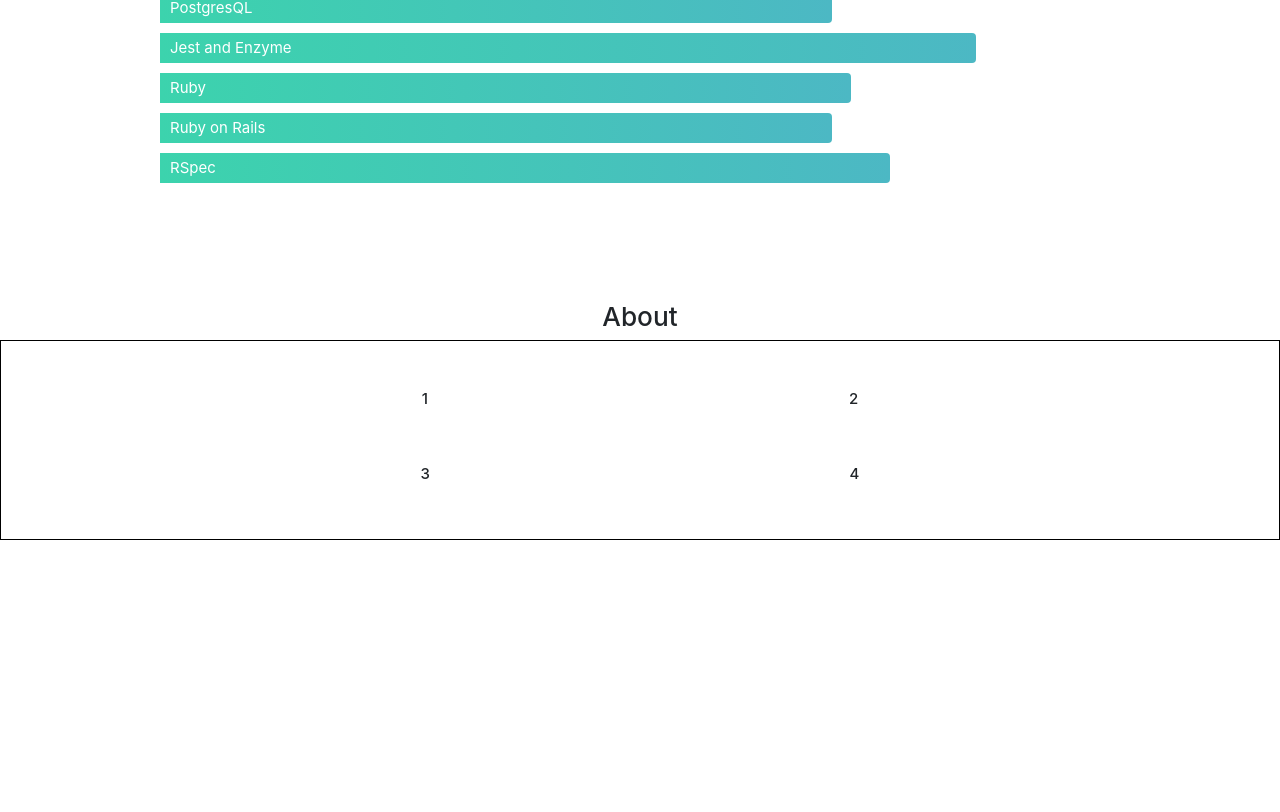
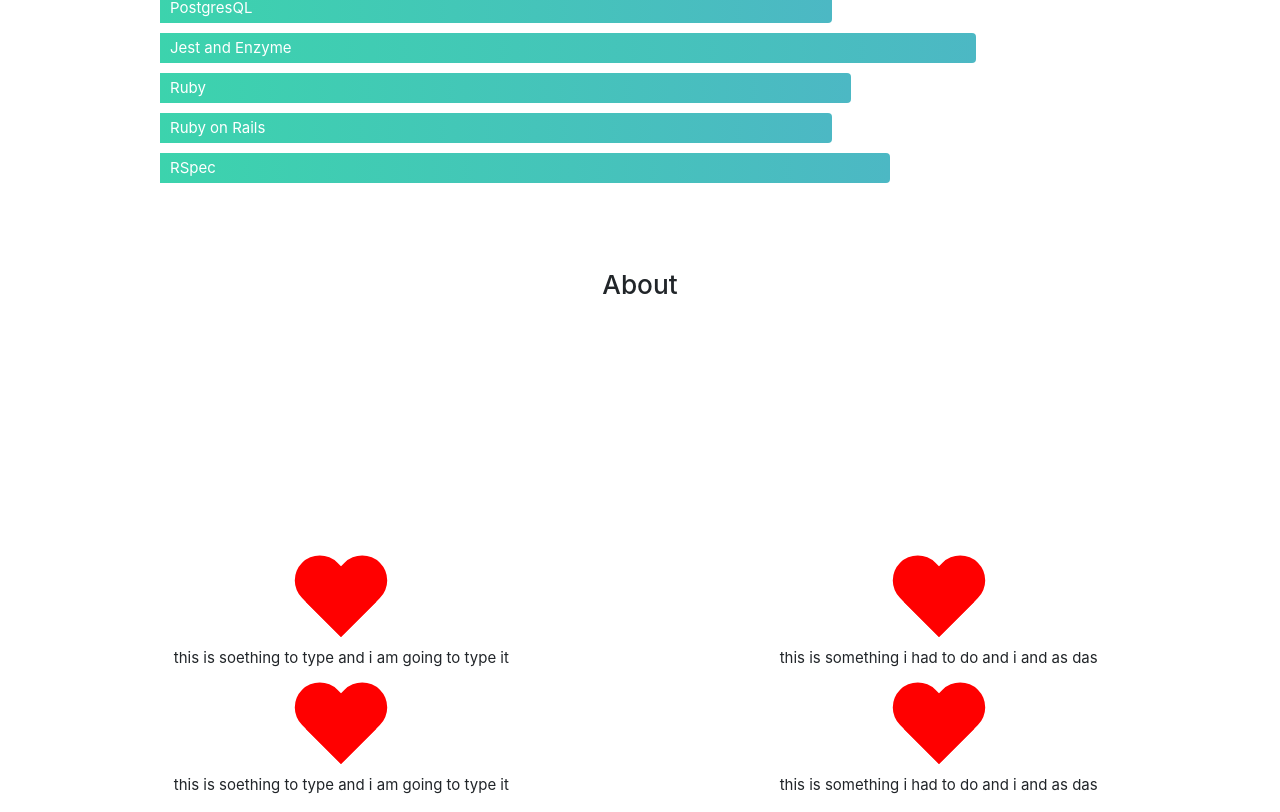
Before and after one commit to Nimzyow/profile-page, a React (Create React App) app in the folder nima-profile/: page / in a window 1280 px wide. Shown: the part 1179-1991 px from the top of the page. Before the commit the page ends 1719 px from the top, so only its background shows below. Built offline with nearby package versions, Linux system fonts and the light colour scheme.

Commit message:
about section with 4 icons added

```diff
--- a/nima-profile/src/App.js
+++ b/nima-profile/src/App.js
@@ -51,7 +51,7 @@
       <div
         style={{
           position: "absolute",
-          top: "185%",
+          top: "181%",
           width: "100%",
         }}
       >
--- /dev/null
+++ b/nima-profile/src/components/about/About.css
@@ -0,0 +1,45 @@
+.triangle-topleft {
+  width: 0;
+  height: 0;
+  border-top: 100px solid red;
+  border-right: 100px solid transparent;
+}
+
+#heart {
+  position: relative;
+  width: 100px;
+  height: 90px;
+}
+#heart:before,
+#heart:after {
+  position: absolute;
+  content: "";
+  left: 50px;
+  top: 0;
+  width: 50px;
+  height: 80px;
+  background: red;
+  border-radius: 50px 50px 0 0;
+  transform: rotate(-45deg);
+  transform-origin: 0 100%;
+}
+#heart:after {
+  left: 0;
+  transform: rotate(45deg);
+  transform-origin: 100% 100%;
+}
+
+.aboutSnip {
+  width: 40%;
+  justify-content: center;
+  text-align: center;
+  display: flex;
+  flex-direction: column;
+  align-items: center;
+}
+
+.aboutSnipRow {
+  display: flex;
+  flex-direction: row;
+  justify-content: space-evenly;
+}
--- a/nima-profile/src/components/about/About.js
+++ b/nima-profile/src/components/about/About.js
@@ -1,36 +1,36 @@
 import React from "react";
-import img from "../../assets/hex.png";
+import "./About.css";
 
 export const About = () => {
   return (
     <div
       style={{
-        border: "1px solid black",
         height: "200px",
         display: "flex",
         flexDirection: "column",
         justifyContent: "space-evenly",
+        marginTop: "20%",
       }}
     >
-      <div
-        style={{
-          display: "flex",
-          flexDirection: "row",
-          justifyContent: "space-evenly",
-        }}
-      >
-        <h6>1</h6>
-        <h6>2</h6>
+      <div className="aboutSnipRow">
+        <div className="aboutSnip">
+          <div id="heart" />
+          <p>this is soething to type and i am going to type it</p>
+        </div>
+        <div className="aboutSnip">
+          <div id="heart" />
+          <p>this is something i had to do and i and as das</p>
+        </div>
       </div>
-      <div
-        style={{
-          display: "flex",
-          flexDirection: "row",
-          justifyContent: "space-evenly",
-        }}
-      >
-        <h6>3</h6>
-        <h6>4</h6>
+      <div className="aboutSnipRow">
+        <div className="aboutSnip">
+          <div id="heart" />
+          <p>this is soething to type and i am going to type it</p>
+        </div>
+        <div className="aboutSnip">
+          <div id="heart" />
+          <p>this is something i had to do and i and as das</p>
+        </div>
       </div>
     </div>
   );
```
